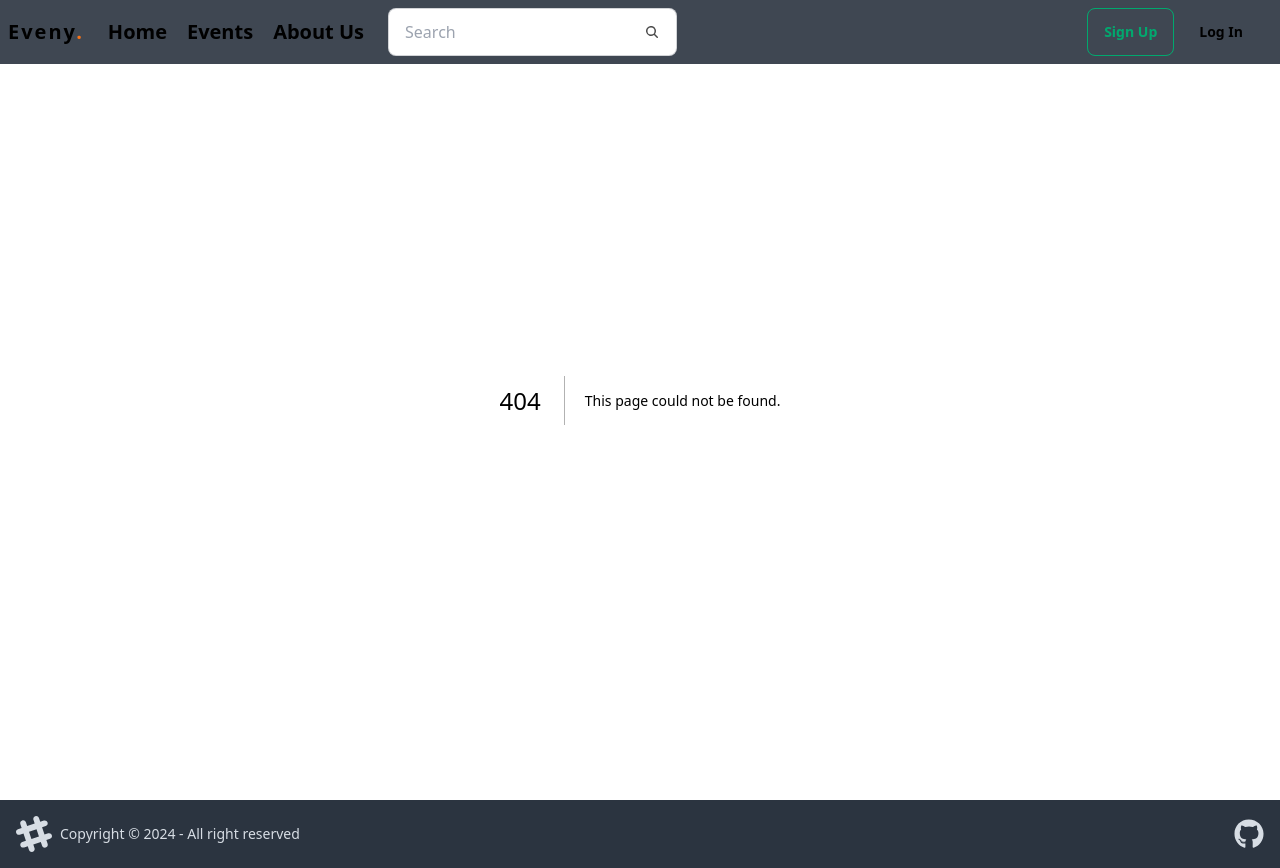
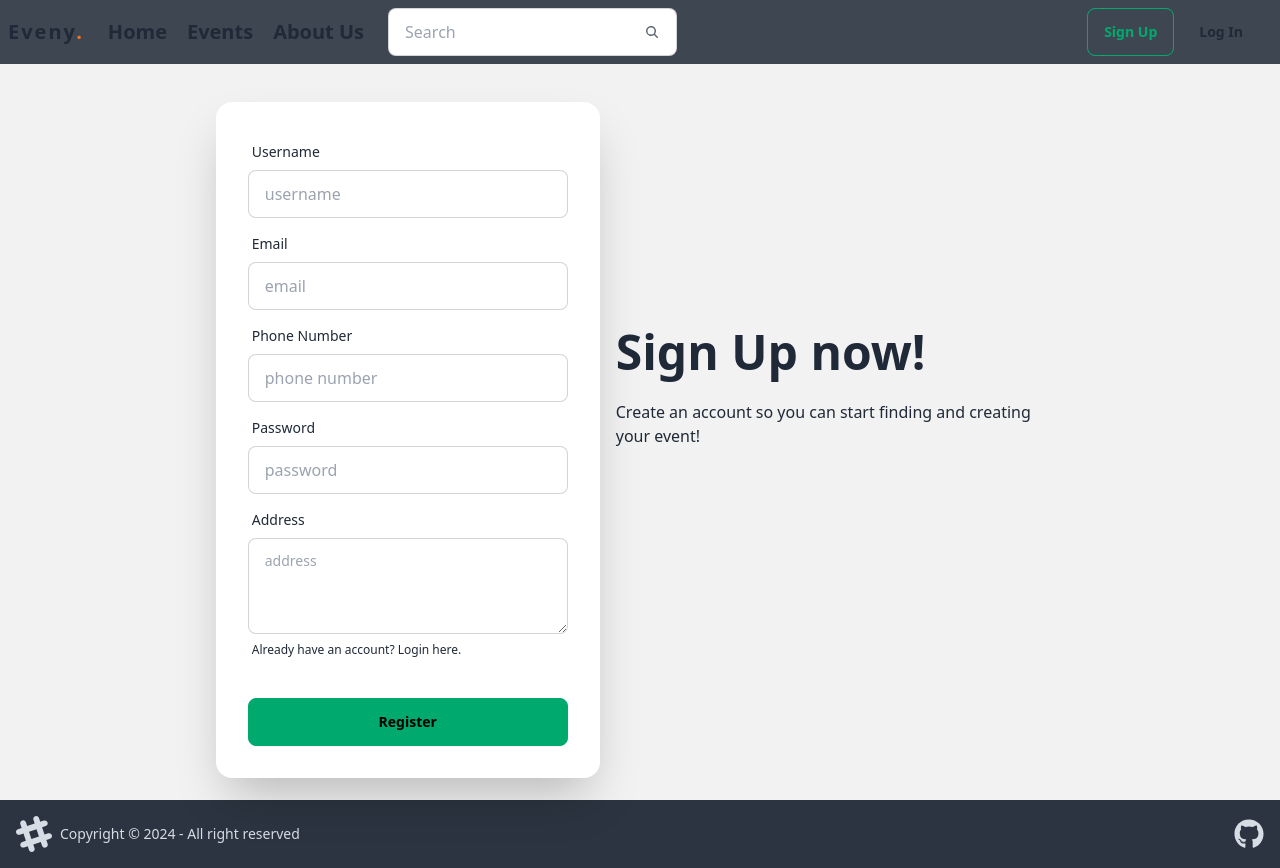
Before and after one commit to faizalnursaori/Eveny, a Next.js app in the folder apps/web/: page /register in a window 1280 px wide. Before the commit this address had no page. Built offline with nearby package versions, Linux system fonts and the light colour scheme.

Commit message:
feat: adding login and regist page

```diff
--- /dev/null
+++ b/apps/web/src/app/login/page.tsx
@@ -0,0 +1,48 @@
+export default function Login() {
+    return (
+      <div className="hero min-h-screen bg-base-200">
+        <div className="hero-content flex-col lg:flex-row-reverse">
+          <div className="text-center lg:text-left">
+            <h1 className="text-5xl font-bold">Login now!</h1>
+            <p className="py-6">
+              Start Finding or Creating your event by loging in!
+            </p>
+          </div>
+          <div className="card w-full max-w-sm shrink-0 bg-base-100 shadow-2xl">
+            <form className="card-body">
+              <div className="form-control">
+                <label className="label">
+                  <span className="label-text">Username</span>
+                </label>
+                <input
+                  type="text"
+                  placeholder="username"
+                  className="input input-bordered"
+                  required
+                />
+              </div>
+              <div className="form-control">
+                <label className="label">
+                  <span className="label-text">Password</span>
+                </label>
+                <input
+                  type="password"
+                  placeholder="password"
+                  className="input input-bordered"
+                  required
+                />
+                <label className="label">
+                  <a href="/register" className="link-hover link label-text-alt">
+                   Doesn't have an account? create one here.
+                  </a>
+                </label>
+              </div>
+              <div className="form-control mt-6">
+                <button className="btn btn-success">Login</button>
+              </div>
+            </form>
+          </div>
+        </div>
+      </div>
+    );
+  }
--- /dev/null
+++ b/apps/web/src/app/register/page.tsx
@@ -0,0 +1,77 @@
+export default function Register() {
+  return (
+    <div className="hero min-h-screen bg-base-200">
+      <div className="hero-content flex-col lg:flex-row-reverse">
+        <div className="text-center lg:text-left">
+          <h1 className="text-5xl font-bold">Sign Up now!</h1>
+          <p className="py-6">
+            Create an account so you can start finding and creating your event!
+          </p>
+        </div>
+        <div className="card w-full max-w-sm shrink-0 bg-base-100 shadow-2xl mt-20">
+          <form className="card-body">
+            <div className="form-control">
+              <label className="label">
+                <span className="label-text">Username</span>
+              </label>
+              <input
+                type="text"
+                placeholder="username"
+                className="input input-bordered"
+                required
+              />
+            </div>
+            <div className="form-control">
+              <label className="label">
+                <span className="label-text">Email</span>
+              </label>
+              <input
+                type="email"
+                placeholder="email"
+                className="input input-bordered"
+                required
+              />
+            </div>
+            <div className="form-control">
+              <label className="label">
+                <span className="label-text">Phone Number</span>
+              </label>
+              <input
+                type="text"
+                placeholder="phone number"
+                className="input input-bordered"
+                required
+              />
+            </div>
+            <div className="form-control">
+              <label className="label">
+                <span className="label-text">Password</span>
+              </label>
+              <input
+                type="password"
+                placeholder="password"
+                className="input input-bordered"
+                required
+              />
+
+            </div>
+            <div className="form-control">
+                <label className="label">
+                    <span className="label-text">Address</span>
+                </label>
+                <textarea className="textarea textarea-bordered h-24" placeholder="address"></textarea>
+                <label className="label">
+                <a href="/login" className="link-hover link label-text-alt">
+                 Already have an account? Login here.
+                </a>
+              </label>
+            </div>
+            <div className="form-control mt-6">
+              <button className="btn btn-success">Register</button>
+            </div>
+          </form>
+        </div>
+      </div>
+    </div>
+  );
+}
--- a/apps/web/src/components/Header.tsx
+++ b/apps/web/src/components/Header.tsx
@@ -37,8 +37,8 @@ export default function Header() {
           </label>
         </div>
         <div className="flex gap-2 mr-3">
-          <button className="btn btn-outline btn-success">Sign Up</button>
-          <button className="btn btn-ghost btn-success">Log In</button>
+          <button className="btn btn-outline btn-success"><Link href="/register">Sign Up</Link></button>
+          <button className="btn btn-ghost btn-success"><Link href="/login">Log In</Link></button>
         </div>
       </nav>
     </header>
```
